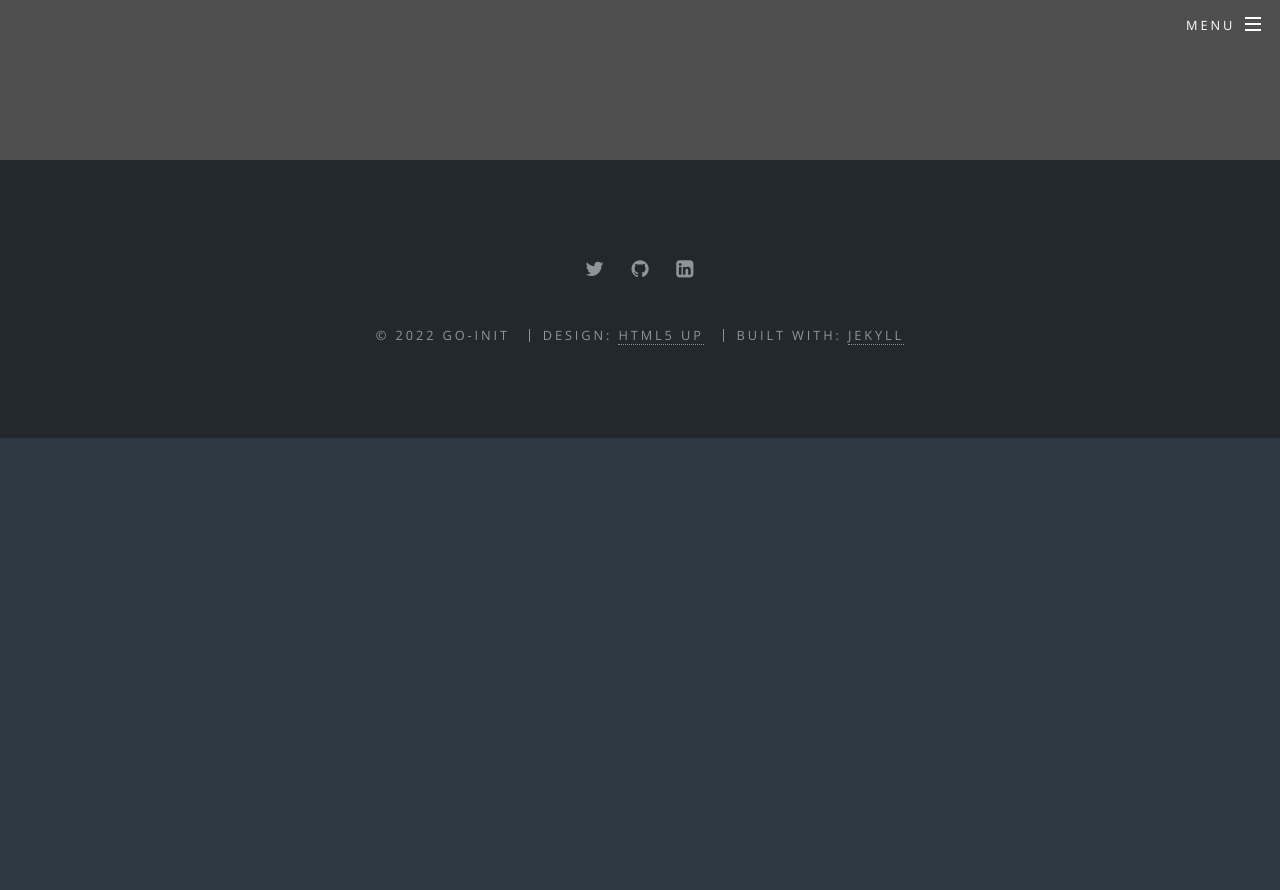
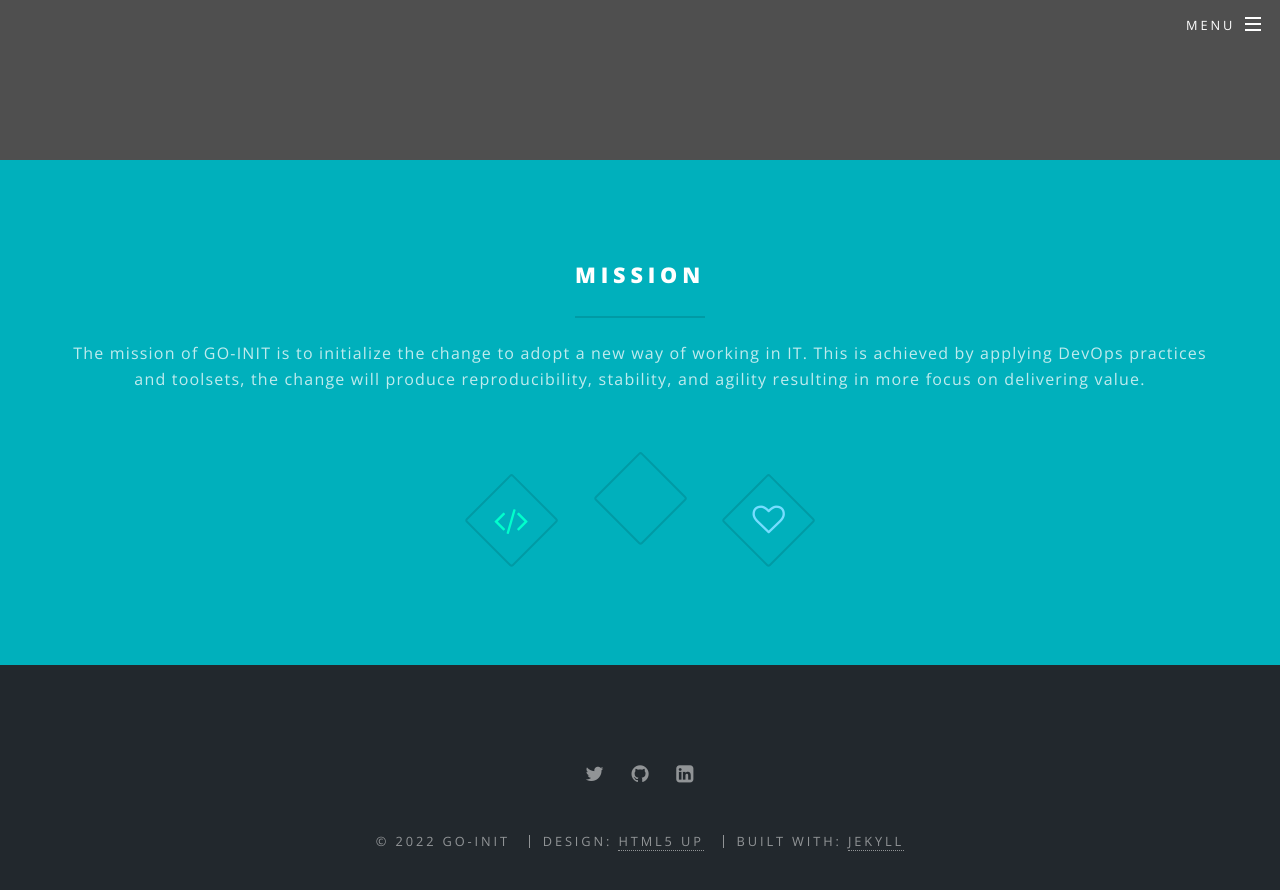
Before and after one commit to RyanBijkerk/go-init-website, a Jekyll site: the page built from index.html, in a window 1280 px wide and 900 px high, scrolled down 740 px. Shown: the top 890 px of the window. Built offline with Jekyll 4.4.1, drawn with Linux system fonts in a browser that asks for light colours; before the commit the page ends 1178 px from its top, so only the background shows below that.

Commit message:
Added mission statement

```diff
--- a/index.html
+++ b/index.html
@@ -12,31 +12,20 @@ layout: landing
 					</section>
 
 				<!-- One -->
-					<!-- <section id="one" class="wrapper style1 special">
+					<section id="one" class="wrapper style1 special">
 						<div class="inner">
 							<header class="major">
-								<img src="images/ryan/small.png" alt="" style="border: 5px solid white; border-radius: 50%;" />
-								<br />
-								<h2>Ryan Ververs-Bijkerk</h2>
-								<br />
-								<h3>Technologist</h3>
+								<h2>Mission</h2>
 
-								<p>Ryan is an independent technologist in the End-User Computing area. Ryan is primarily focusing on the user experience in centralized desktop environments.
-								With his development skills, Ryan is capable to quickly adapt to customers by having an agile mindset.
-								Ryan is a bit lazy, yes lazy but in a good way. Ryan is all about automation as he is not made for repeating tasks.</p>
-
-								<p>Community is very important for Ryan as he is an active blogger and has published multiple tools.
-								Next, to his personal blogs and tools, Ryan is also a member of the Remote Display Analyzer team and TeamRGE.
-								Ryan has been awarded several times for Microsoft Most Valuable Professional (MVP) and currently holds the Citrix CTP & VMware vExpert status.</p>
+								<p>The mission of GO-INIT is to initialize the change to adopt a new way of working in IT. This is achieved by applying DevOps practices and toolsets, the change will produce reproducibility, stability, and agility resulting in more focus on delivering value.</p>
 							</header>
 							<ul class="icons major">
-								<li><span class="icon fa-diamond major style1"><span class="label">Code</span></span></li>
-								<li><span class="icon fa-heart-o major style2"><span class="label">DevOps</span></span></li>
-								<li><span class="icon fa-code major style3"><span class="label">Virtualization</span></span></li>
-								<li><span class="icon fa-code major style3"><span class="label">Performance</span></span></li>
+								<li><span class="icon fa-code major style1"><span class="label">Code</span></span></li>
+								<li><span class="icon fa-hand major style2"><span class="label">Build</span></span></li>
+								<li><span class="icon fa-heart-o major style3"><span class="label">Value</span></span></li>
 							</ul>
 						</div>
-					</section> -->
+					</section>
 
 				<!-- Two -->
 					<!-- <section id="two" class="wrapper alt style2">
```
